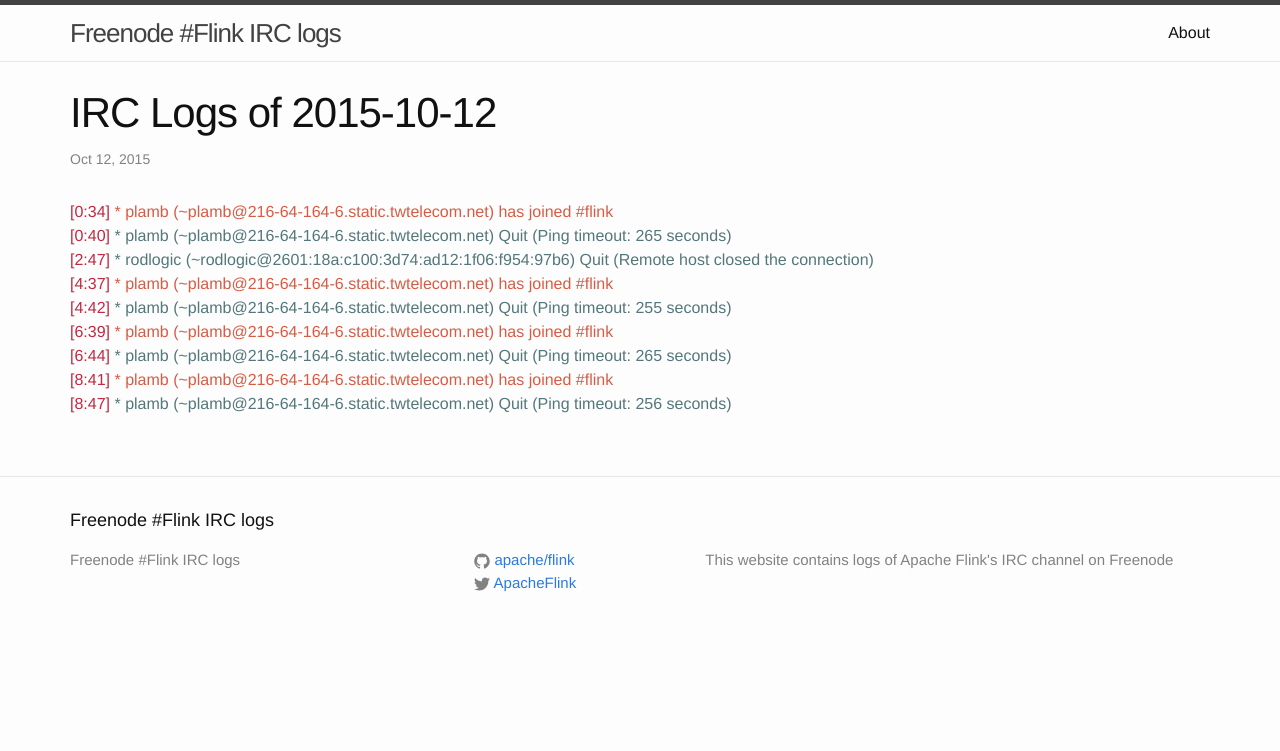
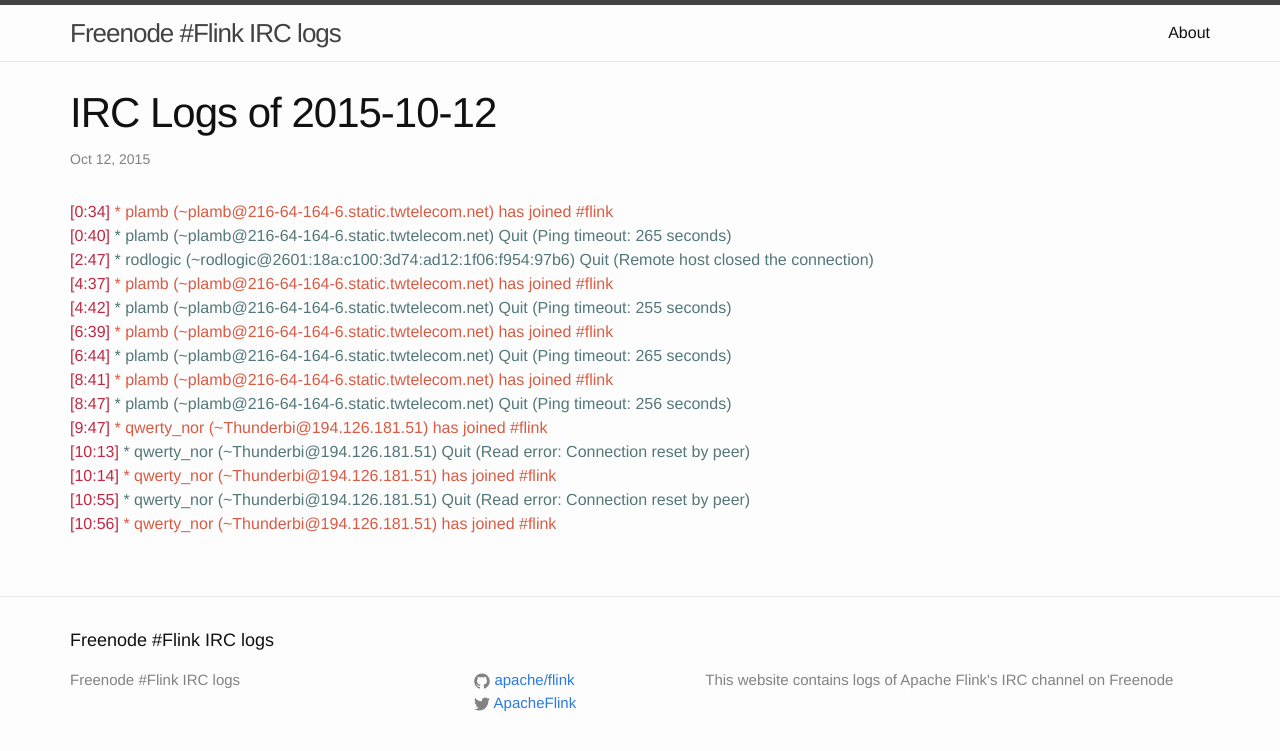
Before and after one commit to flink-irc-logs/flink-irc-logs.github.io, a Jekyll site: the page built from _posts/2015-10-12-logs.markdown, in a window 1280 px wide. Shown: the top 751 px of the page. Built offline with Jekyll 4.4.1, drawn with Linux system fonts in a browser that asks for light colours.

Commit message:
Update of the logs on Mon Oct 12 11:25:43 CEST 2015

```diff
--- a/_posts/2015-10-12-logs.markdown
+++ b/_posts/2015-10-12-logs.markdown
@@ -13,3 +13,8 @@
 <span class="irc-date">[6:44]</span> <span class="irc-navy">* plamb (~plamb@216-64-164-6.static.twtelecom.net) Quit (Ping timeout: 265 seconds)</span><br />
 <span class="irc-date">[8:41]</span> <span class="irc-green">* plamb (~plamb@216-64-164-6.static.twtelecom.net) has joined #flink</span><br />
 <span class="irc-date">[8:47]</span> <span class="irc-navy">* plamb (~plamb@216-64-164-6.static.twtelecom.net) Quit (Ping timeout: 256 seconds)</span><br />
+<span class="irc-date">[9:47]</span> <span class="irc-green">* qwerty_nor (~Thunderbi@194.126.181.51) has joined #flink</span><br />
+<span class="irc-date">[10:13]</span> <span class="irc-navy">* qwerty_nor (~Thunderbi@194.126.181.51) Quit (Read error: Connection reset by peer)</span><br />
+<span class="irc-date">[10:14]</span> <span class="irc-green">* qwerty_nor (~Thunderbi@194.126.181.51) has joined #flink</span><br />
+<span class="irc-date">[10:55]</span> <span class="irc-navy">* qwerty_nor (~Thunderbi@194.126.181.51) Quit (Read error: Connection reset by peer)</span><br />
+<span class="irc-date">[10:56]</span> <span class="irc-green">* qwerty_nor (~Thunderbi@194.126.181.51) has joined #flink</span><br />
```
